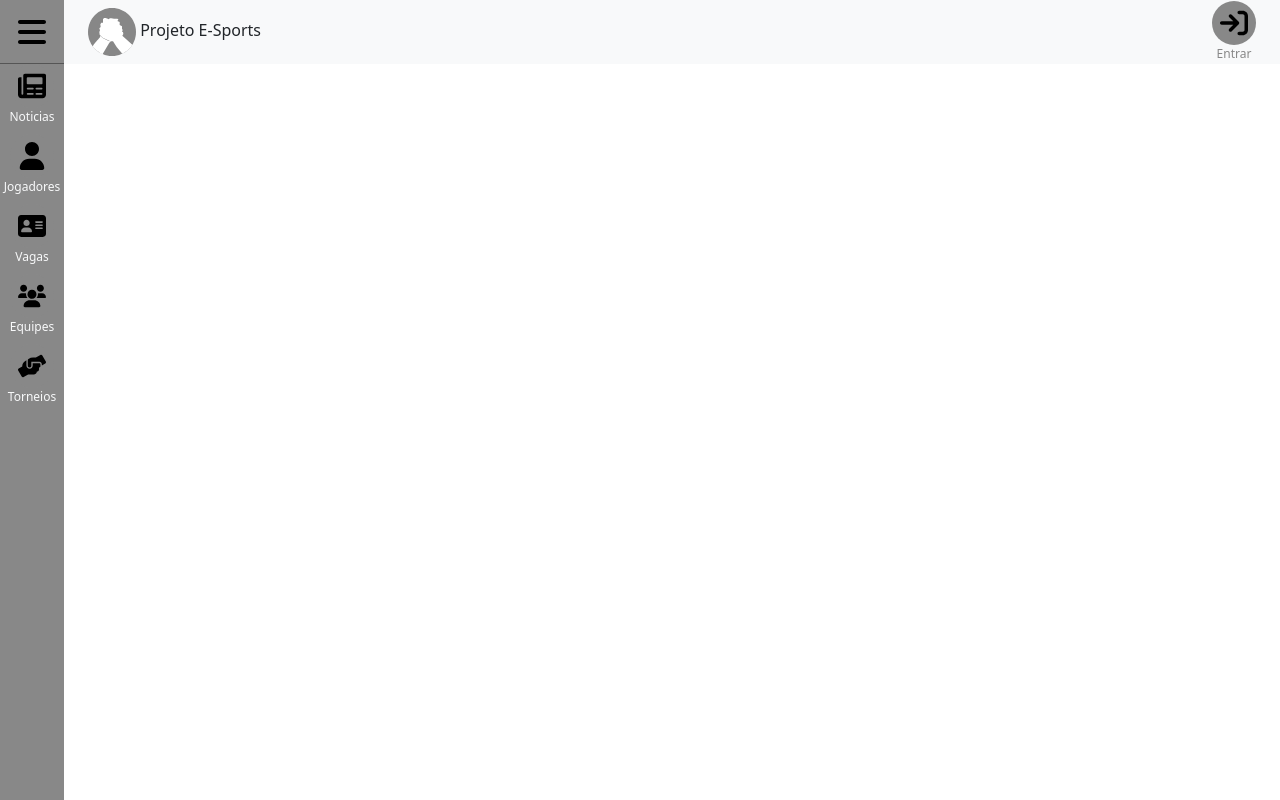
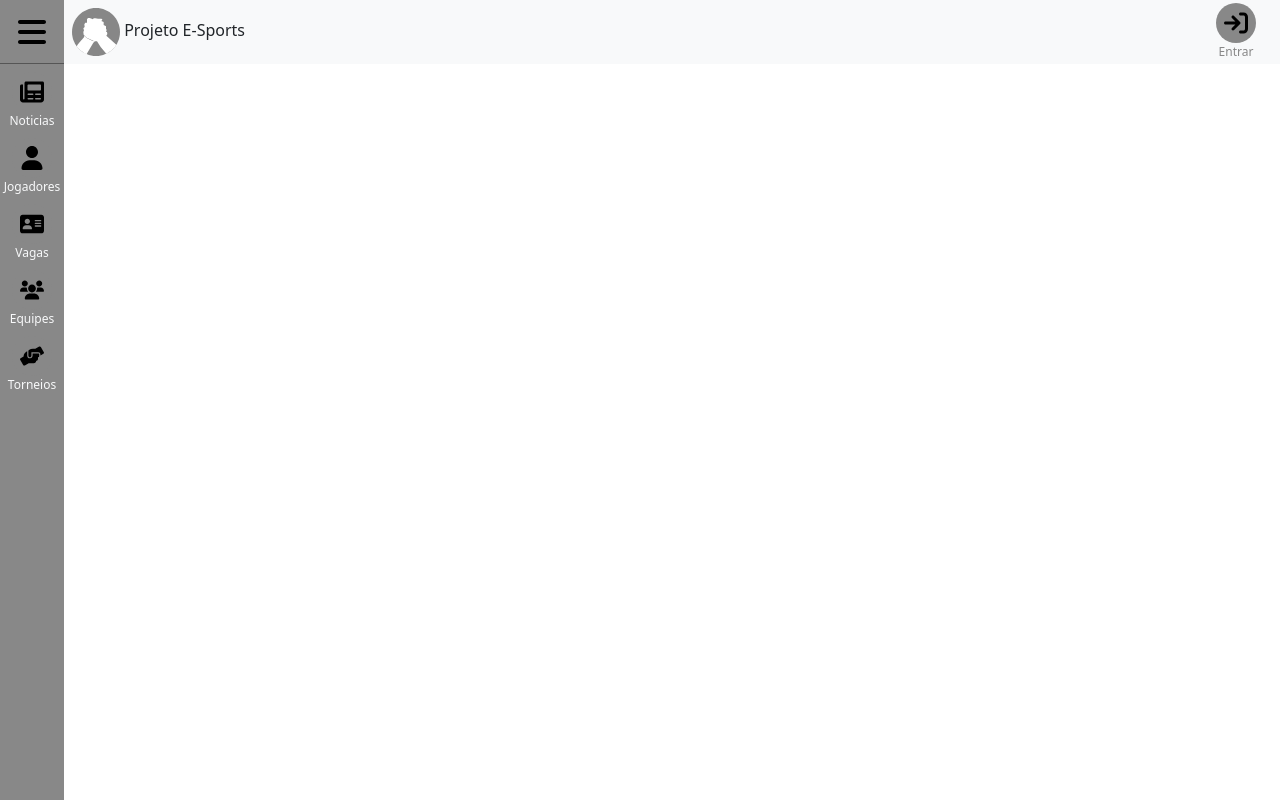
Before and after one commit to ICEI-PUC-Minas-PMV-ADS/pmv-ads-2022-1-e1-proj-web-t4-projetoesports, a plain HTML site: page src/base_template.html in a window 1280 px wide. Drawn offline with nearby package versions, Linux system fonts and the light colour scheme.

Commit message:
Ajustes nas paginas base

```diff
--- a/src/base_template.html
+++ b/src/base_template.html
@@ -16,12 +16,13 @@
   </head>
   <body>
     <div class="container-fluid d-flex flex-column vh-100 p-0">
-      <nav class="d-flex bg-light p-0">
+      <header>
+        <nav class="d-flex bg-light p-0 align-items-center">
           <div>
             <a
               href=""
-            class="d-flex justify-content-center align-items-center bg-grey-100"
-            style="width: 4rem; height: 4rem; border-bottom: 1px solid #555"
+              class="d-flex justify-content-center align-items-center top-icon-size bg-grey-100"
+              style="border-bottom: 1px solid #555"
             >
               <img src="imgs/bars-solid.svg" class="icon-size" alt="" />
             </a>
@@ -30,7 +31,7 @@
           <div
             class="d-flex justify-content-between align-items-center p-0 w-100 h-100"
           >
-          <div class="ps-4">
+            <div class="ps-2">
               <img src="imgs/logo.svg" class="logo-size" alt="" />
               <span>Projeto E-Sports</span>
             </div>
@@ -42,7 +43,7 @@
                 <li class="nav-item">
                   <a
                     href=""
-                  class="nav-link d-flex flex-column align-items-center grey-200"
+                    class="nav-link nav-link-c d-flex flex-column align-items-center grey-200"
                   >
                     <span class="icon">
                       <img src="imgs/arrow-right-to-bracket-solid.svg" alt="" />
@@ -54,14 +55,16 @@
             </div>
           </div>
         </nav>
+      </header>
 
       <div class="d-flex flex-fill overflow-hidden">
+        <aside>
           <nav class="h-100 bg-grey-100" style="width: 4rem">
             <ul class="nav d-flex flex-column align-items-center">
-            <li class="nav-item mb-2">
+              <li class="nav-item mb-2 mt-2">
                 <a
                   href=""
-                class="nav-link d-flex flex-column align-items-center grey-200"
+                  class="nav-link nav-link-c d-flex flex-column align-items-center"
                 >
                   <span class="icon">
                     <img src="imgs/newspaper-solid.svg" alt="" />
@@ -73,7 +76,7 @@
               <li class="nav-item mb-2">
                 <a
                   href=""
-                class="nav-link d-flex flex-column align-items-center grey-200"
+                  class="nav-link nav-link-c d-flex flex-column align-items-center grey-200"
                 >
                   <span class="icon">
                     <img src="imgs/user-solid.svg" alt="" />
@@ -85,7 +88,7 @@
               <li class="nav-item mb-2">
                 <a
                   href=""
-                class="nav-link d-flex flex-column align-items-center grey-200"
+                  class="nav-link nav-link-c d-flex flex-column align-items-center grey-200"
                 >
                   <span class="icon">
                     <img src="imgs/address-card-solid.svg" alt="" />
@@ -97,7 +100,7 @@
               <li class="nav-item mb-2">
                 <a
                   href=""
-                class="nav-link d-flex flex-column align-items-center grey-200"
+                  class="nav-link nav-link-c d-flex flex-column align-items-center grey-200"
                 >
                   <span class="icon">
                     <img src="imgs/users-solid.svg" alt="" />
@@ -106,10 +109,10 @@
                 </a>
               </li>
 
-            <li class="nav-item">
+              <li class="nav-item mb-2">
                 <a
                   href=""
-                class="nav-link d-flex flex-column align-items-center grey-200"
+                  class="nav-link nav-link-c d-flex flex-column align-items-center grey-200"
                 >
                   <span class="icon">
                     <img src="imgs/handshake-angle-solid.svg" alt="" />
@@ -119,10 +122,11 @@
               </li>
             </ul>
           </nav>
+        </aside>
 
-        <div class="flex-fill mh-100 overflow-auto">
+        <main class="flex-fill mh-100 overflow-auto">
           <!-- CONTEUDO -->
-        </div>
+        </main>
       </div>
     </div>
 
--- a/src/css/index.css
+++ b/src/css/index.css
@@ -1,3 +1,7 @@
+.side-bar-btn {
+  padding: 1.25rem;
+}
+
 .bg-grey-100 {
   background-color: #888;
 }
@@ -17,8 +21,8 @@
 }
 
 .icon {
-  width: 2.75rem;
-  height: 2.75rem;
+  width: 2.5rem;
+  height: 2.5rem;
   border-radius: 1.5rem;
   background-color: #888;
   padding: 0.5rem;
@@ -34,16 +38,29 @@
   height: 3rem;
 }
 
-.nav-link {
+.nav-link-c {
   color: #888;
   font-size: 12px;
   padding: 0;
 }
 
-.nav-link:hover {
+.nav-link-c:hover {
   color: #777;
 }
 
-.nav-link:active {
+.nav-link-c:active {
   color: #666;
 }
+
+.nav-link-c-perfil {
+  font-size: 22px;
+  color: white;
+}
+
+.nav-link-c-perfil:hover {
+  color: #555;
+}
+
+.nav-link-c-perfil.active {
+  border-bottom: 5px solid black;
+}
```
Also changed, not shown: src/home_autenticada.html (+11 -11 lines). Lines whose indentation alone changed are shown as unchanged.
